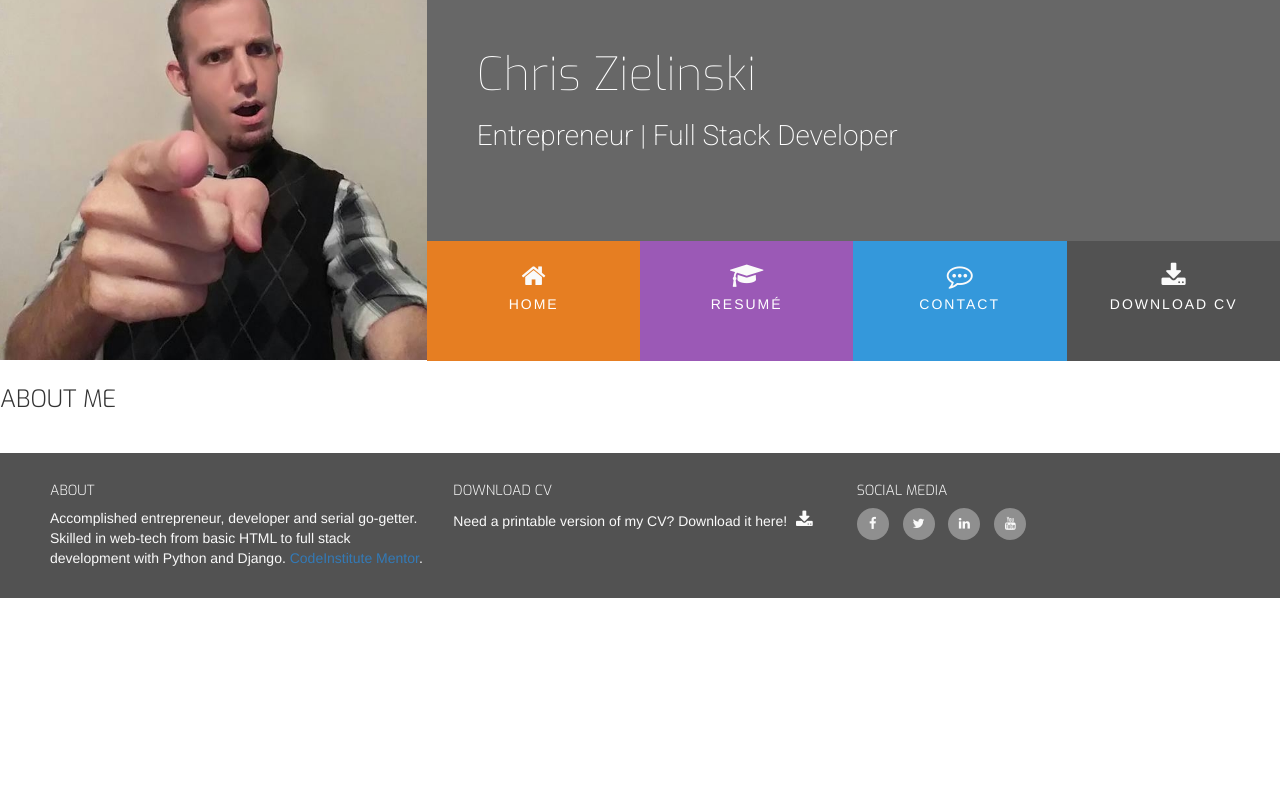
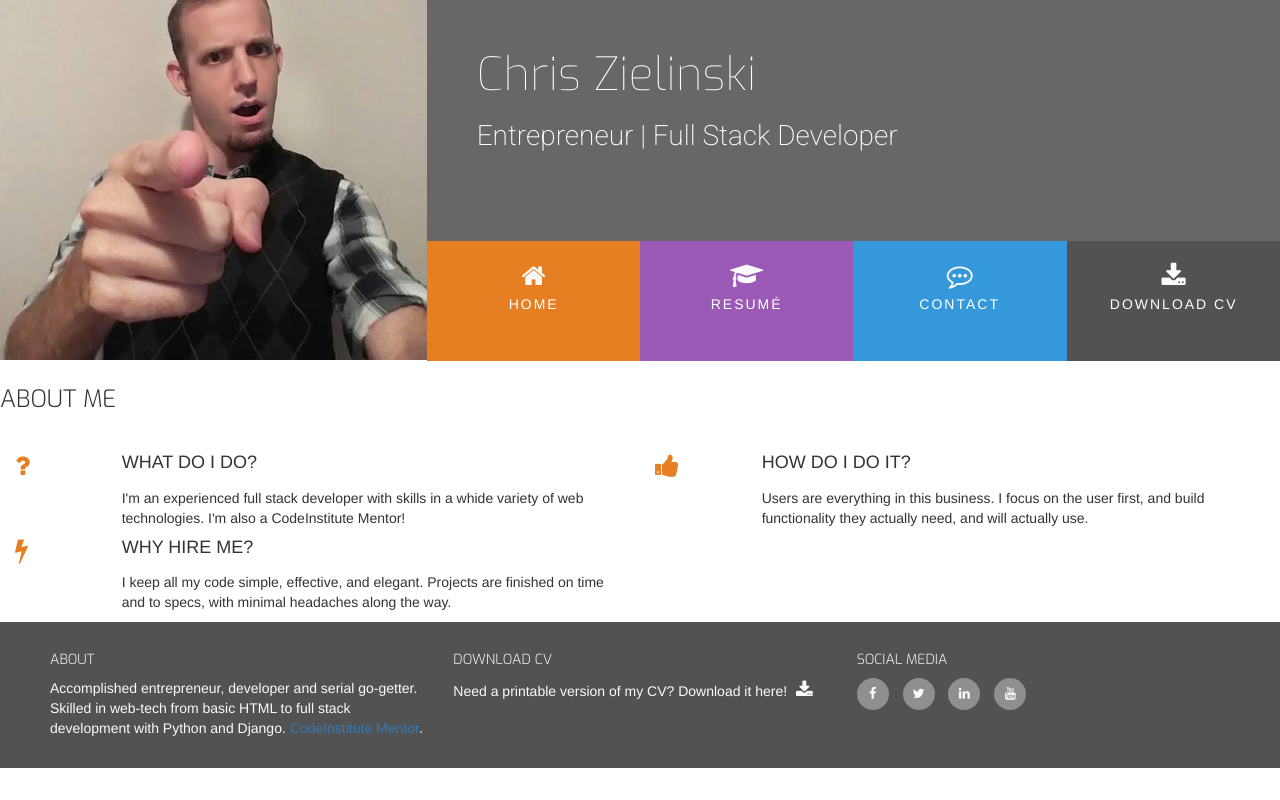
Before and after one commit to ckz8780/ci-ucd-resume, a plain HTML site: page index.html in a window 1280 px wide. Drawn offline with nearby package versions, Linux system fonts and the light colour scheme.

Commit message:
added three reasons to hire me section

```diff
--- a/assets/css/style.css
+++ b/assets/css/style.css
@@ -199,3 +199,15 @@ footer .cv-pdf i:hover {
 #footer-details {
     margin: 20px;
 }
+
+
+/*----------------------------------------------------Three Reasons*/
+
+.three-reasons-icon {
+    font-size: 26px;
+    color: #e67e22;
+}
+
+.three-reasons-heading {
+    margin-bottom: 15px;
+}
--- a/index.html
+++ b/index.html
@@ -53,6 +53,47 @@
 							<h3 class="section-heading uppercase">About Me</h3>
 						</div>
 					</div>
+					<div class="row">
+						<div class="col-xs-10 col-xs-offset-1 col-sm-offset-0 col-sm-4 col-md-6">
+							<div class="row">
+								<div class="col-xs-2 col-sm-2 col-md-2">
+									<i class="three-reasons-icon fa fa-question" aria-hidden="true"></i>
+								</div>
+								<div class="col-xs-10 col-sm-10">
+									<h4 class="three-reasons-heading uppercase">What do I do?</h4>
+									<p>
+										I'm an experienced full stack developer with skills in a whide variety of web technologies. I'm also a CodeInstitute Mentor!
+									</p>
+								</div>
+							</div>
+						</div>
+						<div class="col-xs-10 col-xs-offset-1 col-sm-offset-0 col-sm-4 col-md-6">
+							<div class="row">
+								<div class="col-xs-2 col-sm-2 col-md-2">
+									<i class="three-reasons-icon fa fa-thumbs-up" aria-hidden="true"></i>
+								</div>
+								<div class="col-xs-10 col-sm-10">
+									<h4 class="three-reasons-heading uppercase">How do I do it?</h4>
+									<p>
+										Users are everything in this business. I focus on the user first, and build functionality they actually need, and will actually use.
+									</p>
+								</div>
+							</div>
+						</div>
+						<div class="col-xs-10 col-xs-offset-1 col-sm-offset-0 col-sm-4 col-md-6">
+							<div class="row">
+								<div class="col-xs-2 col-sm-2 col-md-2">
+									<i class="three-reasons-icon fa fa-bolt" aria-hidden="true"></i>
+								</div>
+								<div class="col-xs-10 col-sm-10">
+									<h4 class="three-reasons-heading uppercase">Why hire me?</h4>
+									<p>
+										I keep all my code simple, effective, and elegant. Projects are finished on time and to specs, with minimal headaches along the way.
+									</p>
+								</div>
+							</div>
+						</div>
+					</div>
 				</div>
 			</div>
 		</section>
```
